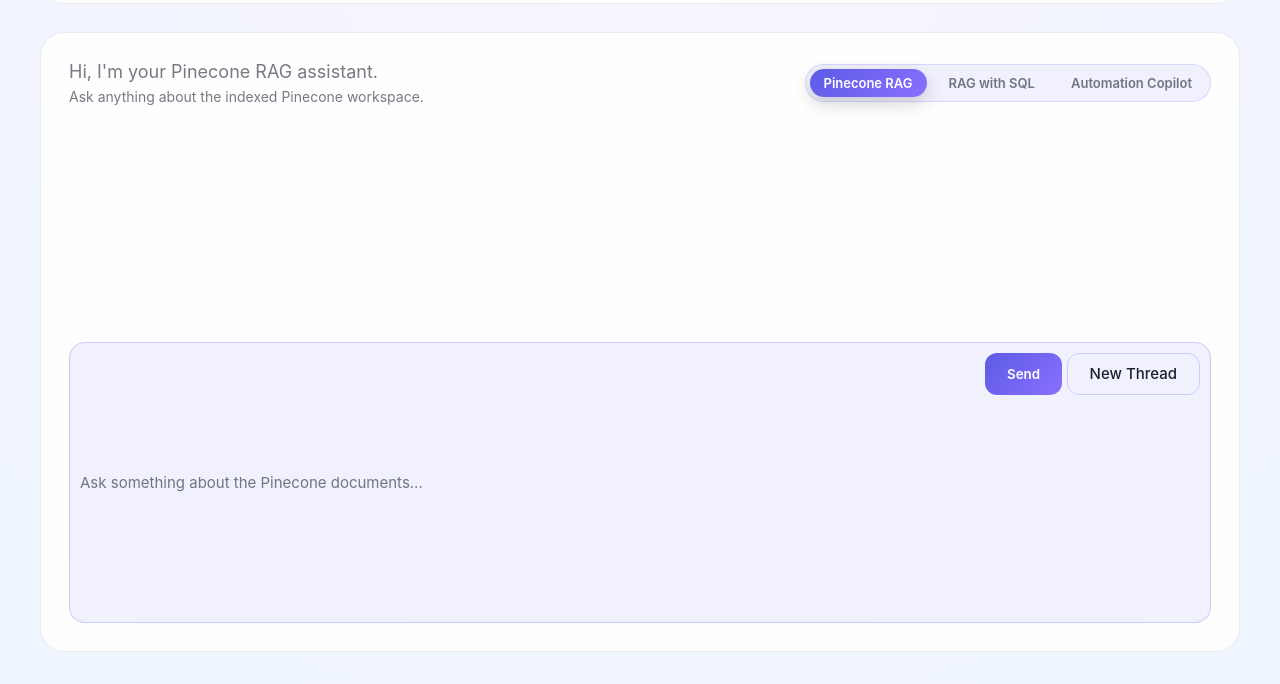
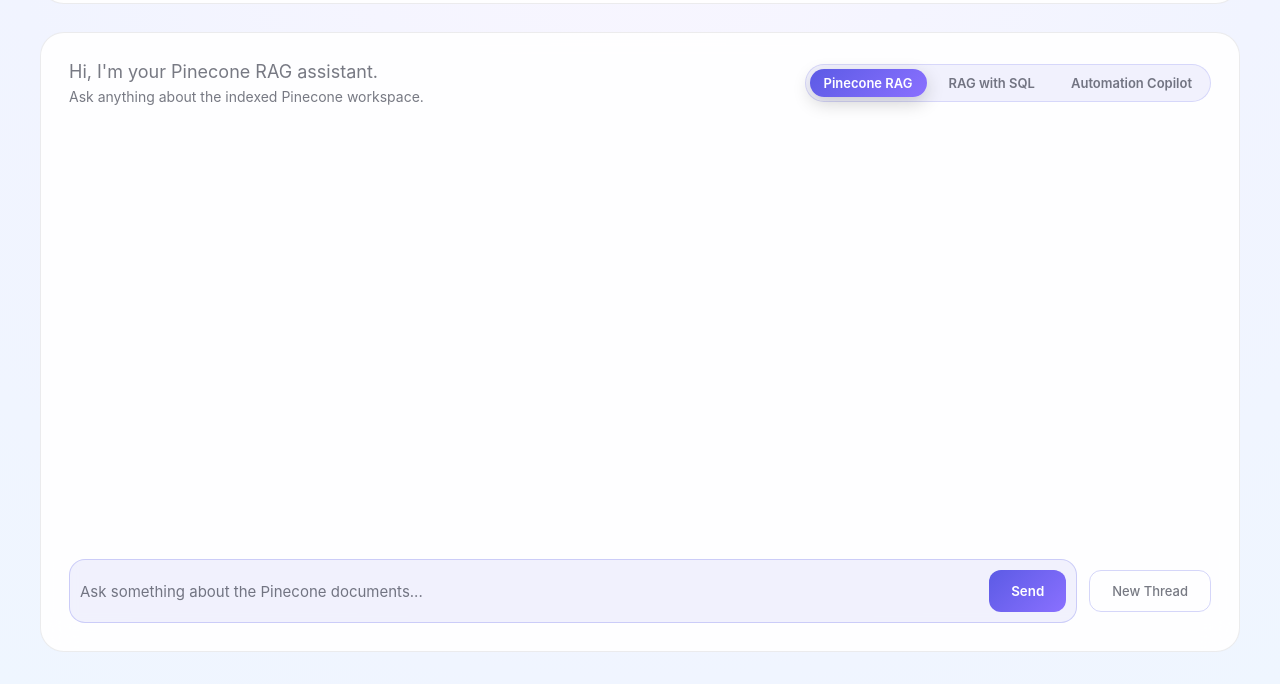
Before and after one commit to BillMarkham/n8n-ai-apps, a website: page apps/chat-pinecone/index.html in a window 1280 px wide. Shown: the part 170-854 px from the top of the page. Drawn offline with Linux system fonts and the light colour scheme.

Commit message:
Second n8n app added.

```diff
--- a/apps/chat-pinecone/index.html
+++ b/apps/chat-pinecone/index.html
@@ -35,6 +35,7 @@
                 <main id="chatContainer" class="chat-thread"></main>
                 <div id="typingIndicator" class="typing-indicator hidden">n8n is thinking...</div>
 
+                <div class="input-area">
                     <form id="chatForm" class="input-row">
                         <input
                             id="userInput"
@@ -42,13 +43,12 @@
                             placeholder="Enter your query here."
                             autocomplete="off"
                         />
-                    <div class="input-actions">
                         <button type="submit" class="send-btn">Send</button>
+                    </form>
                     <button id="newThreadBtn" class="ghost-btn ghost-small new-thread-btn" type="button">
                         New Thread
                     </button>
                 </div>
-                </form>
             </section>
         </div>
     </div>
--- a/apps/chat-pinecone/theme.css
+++ b/apps/chat-pinecone/theme.css
@@ -17,7 +17,6 @@
     --user-bg: linear-gradient(135deg, var(--accent), var(--accent-strong));
     --bot-border: rgba(0, 0, 0, 0.08);
 }
-
 body[data-theme="light"] {
     --body-bg: radial-gradient(circle at top, #f9f6ff 0%, #f1f4ff 60%, #eff6ff 100%);
     --panel: rgba(255, 255, 255, 0.9);
@@ -36,14 +35,12 @@
     --bot-border: rgba(28, 31, 49, 0.1);
     --bot-text: #1c1f31;
 }
-
 * {
     box-sizing: border-box;
     margin: 0;
     padding: 0;
     font-family: "Inter", "Segoe UI", sans-serif;
 }
-
 body {
     background: var(--body-bg);
     color: var(--text);
@@ -52,14 +49,12 @@
     justify-content: center;
     padding: 32px;
 }
-
 .app-shell {
     width: min(1200px, 100%);
     display: flex;
     flex-direction: column;
     gap: 28px;
 }
-
 .top-bar {
     background: var(--panel);
     border: 1px solid var(--panel-border);
@@ -72,42 +67,35 @@
     position: relative;
     backdrop-filter: blur(16px);
 }
-
 .brand-stack {
     display: flex;
     flex-direction: column;
     align-items: center;
     text-align: center;
 }
-
 .brand-stack h1 {
     font-size: 32px;
     font-weight: 600;
     margin-top: 4px;
 }
-
 .lead {
     color: var(--muted);
     margin-top: 6px;
 }
-
 .eyebrow {
     text-transform: uppercase;
     font-size: 12px;
     letter-spacing: 0.2em;
     color: var(--muted);
 }
-
 .top-actions {
     position: absolute;
     top: 28px;
     right: 32px;
 }
-
 .layout {
     display: block;
 }
-
 .chat-panel {
     background: var(--panel);
     border: 1px solid var(--panel-border);
@@ -118,25 +106,21 @@
     flex-direction: column;
     min-height: 620px;
 }
-
 .panel-header {
     display: flex;
     justify-content: space-between;
     align-items: center;
     margin-bottom: 20px;
 }
-
 .panel-intro {
     display: flex;
     flex-direction: column;
     gap: 6px;
 }
-
 .panel-subtitle {
     color: var(--muted);
     font-size: 14px;
 }
-
 .panel-controls {
     display: flex;
     align-items: center;
@@ -144,7 +128,6 @@
     flex-wrap: wrap;
     justify-content: flex-end;
 }
-
 .bot-switcher {
     display: inline-flex;
     gap: 8px;
@@ -153,7 +136,6 @@
     border-radius: 999px;
     border: 1px solid var(--card-border);
 }
-
 .bot-chip {
     border: none;
     border-radius: 999px;
@@ -165,19 +147,16 @@
     cursor: pointer;
     transition: background 0.2s ease, color 0.2s ease;
 }
-
 .bot-chip.active {
     background: linear-gradient(135deg, var(--accent), var(--accent-strong));
     color: #fff;
     box-shadow: 0 6px 18px rgba(0, 0, 0, 0.18);
 }
-
 .panel-greeting {
     font-size: 18px;
     color: var(--muted);
     margin: 0;
 }
-
 .ghost-btn {
     background: transparent;
     border: 1px solid var(--input-border);
@@ -187,17 +166,14 @@
     cursor: pointer;
     transition: border-color 0.2s ease, color 0.2s ease;
 }
-
 .ghost-small {
     padding: 8px 16px;
     font-size: 13px;
 }
-
 .ghost-btn:hover {
     border-color: var(--text);
     color: var(--text);
 }
-
 .chat-thread {
     flex: 1;
     overflow-y: auto;
@@ -205,7 +181,6 @@
     display: flex;
     flex-direction: column;
 }
-
 .message {
     display: inline-flex;
     flex-direction: column;
@@ -219,28 +194,23 @@
     align-self: flex-start;
     word-break: break-word;
 }
-
 .message p {
     margin: 0;
 }
-
 .message p + p {
     margin-top: 0.75em;
 }
-
 .message.bot {
     background: var(--bot-bg);
     border: 1px solid var(--bot-border);
     color: var(--bot-text);
     font-family: "Google Sans", "Inter", "Segoe UI", sans-serif;
 }
-
 .message.user {
     background: var(--user-bg);
     align-self: flex-end;
     color: #fff;
 }
-
 .message.bot h1,
 .message.bot h2,
 .message.bot h3 {
@@ -248,13 +218,11 @@
     color: var(--bot-text);
     margin-bottom: 12px;
 }
-
 .message.bot p {
     color: rgba(31, 31, 49, 0.92);
     margin-top: 12px;
     line-height: 1.65;
 }
-
 .message.bot ul,
 .message.bot ol {
     margin: 16px 0;
@@ -262,26 +230,21 @@
     color: rgba(31, 31, 49, 0.92);
     line-height: 1.6;
 }
-
 .message.bot li + li {
     margin-top: 4px;
 }
-
 .message.bot strong {
     font-weight: 600;
 }
-
 .typing-indicator {
     margin: 6px 0 16px;
     font-size: 14px;
     color: var(--muted);
     animation: thinkingPulse 2s ease-in-out infinite;
 }
-
 .hidden {
     display: none;
 }
-
 .input-row {
     margin-top: 0;
     background: var(--input-bg);
@@ -293,7 +256,6 @@
     align-items: stretch;
     flex: 1;
 }
-
 .input-area {
     display: flex;
     gap: 12px;
@@ -301,7 +263,6 @@
     margin-top: 12px;
     flex-wrap: nowrap;
 }
-
 .input-row input {
     flex: 1;
     background: transparent;
@@ -309,15 +270,12 @@
     color: var(--text);
     font-size: 15px;
 }
-
 .input-row input::placeholder {
     color: var(--muted);
 }
-
 .input-row input:focus {
     outline: none;
 }
-
 .send-btn {
     background: linear-gradient(135deg, var(--accent), var(--accent-strong));
     border: none;
@@ -329,65 +287,55 @@
     transition: opacity 0.2s ease;
     height: 42px;
 }
-
 .send-btn:hover {
     opacity: 0.9;
 }
-
 .new-thread-btn {
     border-radius: 12px;
     padding: 0 22px;
-    font-size: 15px;
+    font-size: 13px;
+    color: var(--muted);
     font-weight: 500;
     height: 42px;
     white-space: nowrap;
 }
-
 @media (max-width: 1024px) {
     body {
         padding: 16px;
     }
 }
-
 @media (max-width: 640px) {
     .top-bar,
     .chat-panel {
         padding: 20px;
     }
-
     .top-actions {
         top: 20px;
         right: 20px;
     }
-
     .panel-header {
         flex-direction: column;
         gap: 12px;
         align-items: flex-start;
     }
-
     .panel-controls {
         width: 100%;
         flex-direction: column;
         align-items: stretch;
     }
-
     .bot-switcher {
         width: 100%;
         justify-content: space-between;
         flex-wrap: wrap;
     }
-
     .bot-chip {
         flex: 1;
         text-align: center;
     }
-
     .message {
         max-width: 100%;
     }
 }
-
 @keyframes thinkingPulse {
     0% {
         opacity: 0.65;
```
Lines whose indentation alone changed are shown as unchanged.
